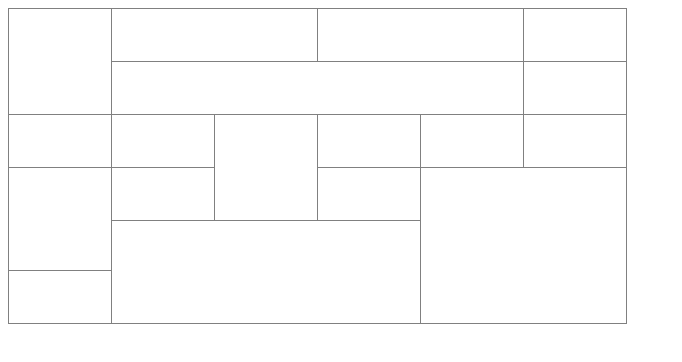
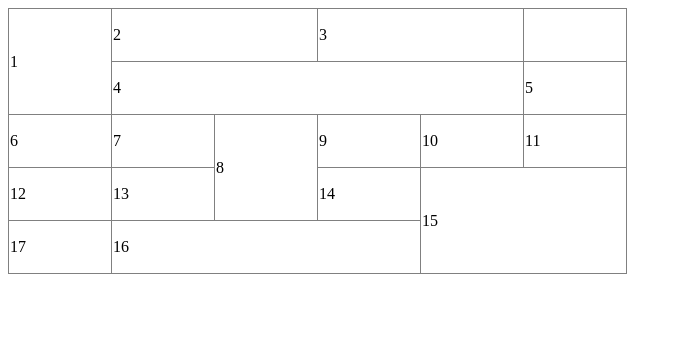
Before and after one commit to DrakeRamore/DrakeRamore, a plain HTML site: page Tables/index.html in a window 1280 px wide. Shown: the whole page, without its empty margins (0-682 px from the left). Drawn offline with Linux system fonts and the light colour scheme.

Commit message:
version_4.0

```diff
--- a/Tables/index.html
+++ b/Tables/index.html
@@ -12,48 +12,48 @@
             width: 100px;
             height: 50px;
         }
-        tr {
+        /*tr {
             height: 50px;
-        }
+        }*/
     </style>
 </head>
 <body>
     <table border="1">
         <!--Row 1-->
         <tr>
-            <td rowspan="2"></td>
-            <td colspan="2"></td>
-            <td colspan="2"></td>
+            <td rowspan="2">1</td>
+            <td colspan="2">2</td>
+            <td colspan="2">3</td>
             <td></td>
         </tr>
         <!--Row 2-->
         <tr>
-            <td colspan="4"></td>
-            <td></td>
+            <td colspan="4">4</td>
+            <td>5</td>
         </tr>
         <!--Row 3-->
         <tr>
-            <td></td>
-            <td></td>
-            <td rowspan="2"></td>
-            <td></td>
-            <td></td>
-            <td></td>
+            <td>6</td>
+            <td>7</td>
+            <td rowspan="2">8</td>
+            <td>9</td>
+            <td>10</td>
+            <td>11</td>
         </tr>
         <!--Row 4-->
         <tr>
-            <td rowspan="2"></td>
-            <td></td>
-            <td></td>
-            <td rowspan="3" colspan="2"></td>
+            <td rowspan="2">12</td>
+            <td>13</td>
+            <td>14</td>
+            <td rowspan="3" colspan="2">15</td>
         </tr>
         <!--Row 5-->
         <tr>
-            <td rowspan="2" colspan="3"></td>
+            <td rowspan="2" colspan="3">16</td>
         </tr>
         <!--Row 6-->
         <tr>
-            <td></td>
+            <td>17</td>
         </tr>
     </table>
 </body>
```
